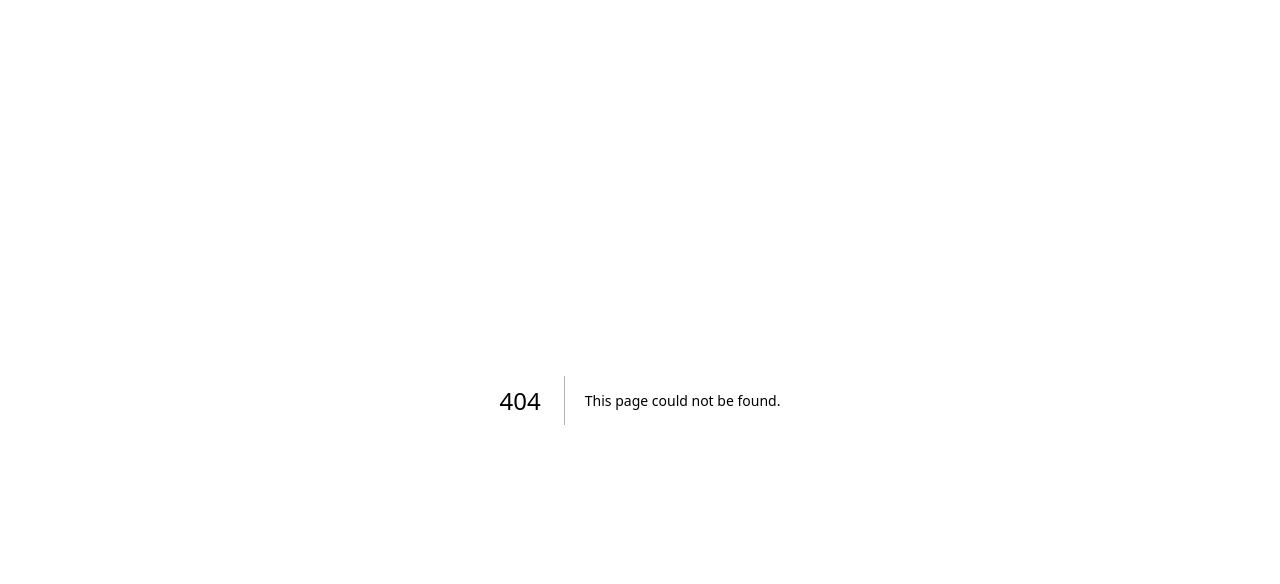
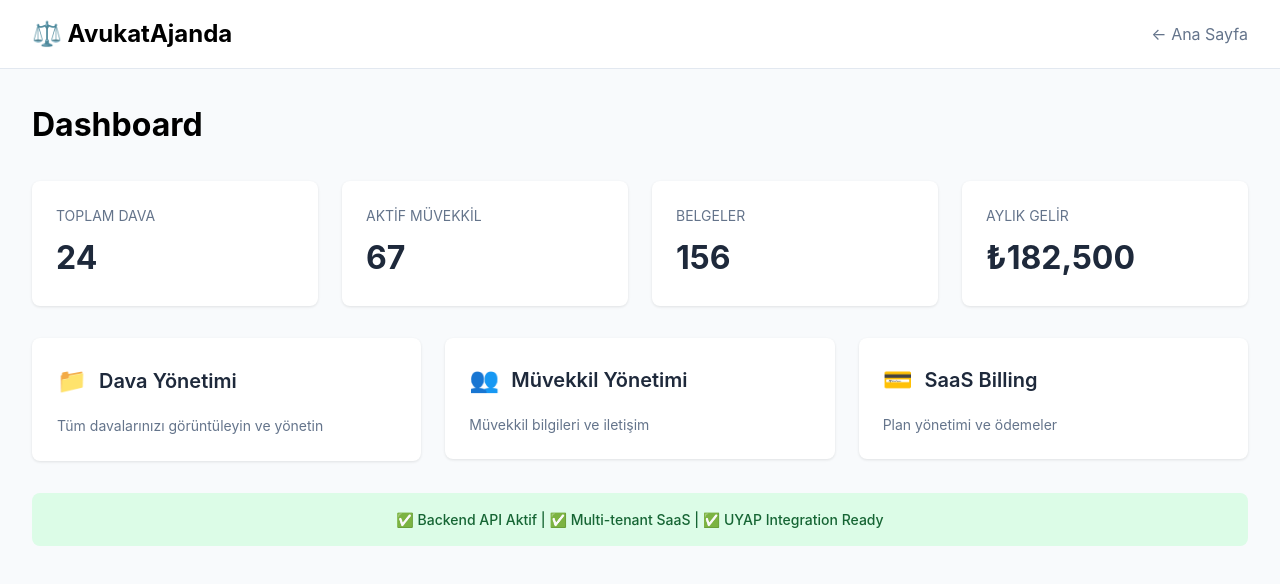
Before and after one commit to serhattopaloglu25/avukatajanda, a Next.js app in the folder frontend/: page /dashboard in a window 1280 px wide. Before the commit this address had no page. Shown: the top 584 px of the page. Built offline with nearby package versions, Linux system fonts and the light colour scheme.

Commit message:
feat: add dashboard page with stats and navigation

```diff
--- /dev/null
+++ b/frontend/src/app/dashboard/page.tsx
@@ -0,0 +1,156 @@
+export default function DashboardPage() {
+  return (
+    <div style={{
+      minHeight: '100vh',
+      background: '#f8fafc',
+      fontFamily: '-apple-system, BlinkMacSystemFont, "Segoe UI", Roboto, sans-serif'
+    }}>
+      {/* Header */}
+      <div style={{
+        background: 'white',
+        borderBottom: '1px solid #e2e8f0',
+        padding: '1rem 2rem'
+      }}>
+        <div style={{display: 'flex', justifyContent: 'space-between', alignItems: 'center'}}>
+          <div style={{display: 'flex', alignItems: 'center'}}>
+            <span style={{fontSize: '1.5rem', fontWeight: 'bold'}}>⚖️ AvukatAjanda</span>
+          </div>
+          <div>
+            <a href="/" style={{color: '#64748b', textDecoration: 'none'}}>← Ana Sayfa</a>
+          </div>
+        </div>
+      </div>
+
+      {/* Main Content */}
+      <div style={{padding: '2rem'}}>
+        <h1 style={{fontSize: '2rem', fontWeight: 'bold', marginBottom: '2rem'}}>
+          Dashboard
+        </h1>
+
+        {/* Stats Cards */}
+        <div style={{
+          display: 'grid',
+          gridTemplateColumns: 'repeat(auto-fit, minmax(250px, 1fr))',
+          gap: '1.5rem',
+          marginBottom: '2rem'
+        }}>
+          <div style={{
+            background: 'white',
+            padding: '1.5rem',
+            borderRadius: '8px',
+            boxShadow: '0 1px 3px 0 rgba(0, 0, 0, 0.1)'
+          }}>
+            <h3 style={{color: '#64748b', fontSize: '0.875rem', marginBottom: '0.5rem'}}>TOPLAM DAVA</h3>
+            <p style={{fontSize: '2rem', fontWeight: 'bold', color: '#1e293b'}}>24</p>
+          </div>
+
+          <div style={{
+            background: 'white',
+            padding: '1.5rem',
+            borderRadius: '8px',
+            boxShadow: '0 1px 3px 0 rgba(0, 0, 0, 0.1)'
+          }}>
+            <h3 style={{color: '#64748b', fontSize: '0.875rem', marginBottom: '0.5rem'}}>AKTİF MÜVEKKİL</h3>
+            <p style={{fontSize: '2rem', fontWeight: 'bold', color: '#1e293b'}}>67</p>
+          </div>
+
+          <div style={{
+            background: 'white',
+            padding: '1.5rem',
+            borderRadius: '8px',
+            boxShadow: '0 1px 3px 0 rgba(0, 0, 0, 0.1)'
+          }}>
+            <h3 style={{color: '#64748b', fontSize: '0.875rem', marginBottom: '0.5rem'}}>BELGELER</h3>
+            <p style={{fontSize: '2rem', fontWeight: 'bold', color: '#1e293b'}}>156</p>
+          </div>
+
+          <div style={{
+            background: 'white',
+            padding: '1.5rem',
+            borderRadius: '8px',
+            boxShadow: '0 1px 3px 0 rgba(0, 0, 0, 0.1)'
+          }}>
+            <h3 style={{color: '#64748b', fontSize: '0.875rem', marginBottom: '0.5rem'}}>AYLIK GELİR</h3>
+            <p style={{fontSize: '2rem', fontWeight: 'bold', color: '#1e293b'}}>₺182,500</p>
+          </div>
+        </div>
+
+        {/* Navigation Cards */}
+        <div style={{
+          display: 'grid',
+          gridTemplateColumns: 'repeat(auto-fit, minmax(300px, 1fr))',
+          gap: '1.5rem'
+        }}>
+          <a href="/dashboard/cases" style={{textDecoration: 'none'}}>
+            <div style={{
+              background: 'white',
+              padding: '1.5rem',
+              borderRadius: '8px',
+              boxShadow: '0 1px 3px 0 rgba(0, 0, 0, 0.1)',
+              border: '1px solid transparent',
+              cursor: 'pointer',
+              transition: 'all 0.2s'
+            }}>
+              <div style={{display: 'flex', alignItems: 'center', marginBottom: '1rem'}}>
+                <span style={{fontSize: '1.5rem', marginRight: '0.75rem'}}>📁</span>
+                <h3 style={{fontSize: '1.25rem', fontWeight: '600', color: '#1e293b'}}>Dava Yönetimi</h3>
+              </div>
+              <p style={{color: '#64748b', fontSize: '0.875rem'}}>
+                Tüm davalarınızı görüntüleyin ve yönetin
+              </p>
+            </div>
+          </a>
+
+          <a href="/dashboard/clients" style={{textDecoration: 'none'}}>
+            <div style={{
+              background: 'white',
+              padding: '1.5rem',
+              borderRadius: '8px',
+              boxShadow: '0 1px 3px 0 rgba(0, 0, 0, 0.1)',
+              cursor: 'pointer'
+            }}>
+              <div style={{display: 'flex', alignItems: 'center', marginBottom: '1rem'}}>
+                <span style={{fontSize: '1.5rem', marginRight: '0.75rem'}}>👥</span>
+                <h3 style={{fontSize: '1.25rem', fontWeight: '600', color: '#1e293b'}}>Müvekkil Yönetimi</h3>
+              </div>
+              <p style={{color: '#64748b', fontSize: '0.875rem'}}>
+                Müvekkil bilgileri ve iletişim
+              </p>
+            </div>
+          </a>
+
+          <a href="/dashboard/billing" style={{textDecoration: 'none'}}>
+            <div style={{
+              background: 'white',
+              padding: '1.5rem',
+              borderRadius: '8px',
+              boxShadow: '0 1px 3px 0 rgba(0, 0, 0, 0.1)',
+              cursor: 'pointer'
+            }}>
+              <div style={{display: 'flex', alignItems: 'center', marginBottom: '1rem'}}>
+                <span style={{fontSize: '1.5rem', marginRight: '0.75rem'}}>💳</span>
+                <h3 style={{fontSize: '1.25rem', fontWeight: '600', color: '#1e293b'}}>SaaS Billing</h3>
+              </div>
+              <p style={{color: '#64748b', fontSize: '0.875rem'}}>
+                Plan yönetimi ve ödemeler
+              </p>
+            </div>
+          </a>
+        </div>
+
+        {/* Status */}
+        <div style={{
+          marginTop: '2rem',
+          padding: '1rem',
+          background: '#dcfce7',
+          borderRadius: '8px',
+          textAlign: 'center'
+        }}>
+          <p style={{color: '#166534', fontSize: '0.875rem', fontWeight: '500'}}>
+            ✅ Backend API Aktif | ✅ Multi-tenant SaaS | ✅ UYAP Integration Ready
+          </p>
+        </div>
+      </div>
+    </div>
+  );
+}
```
